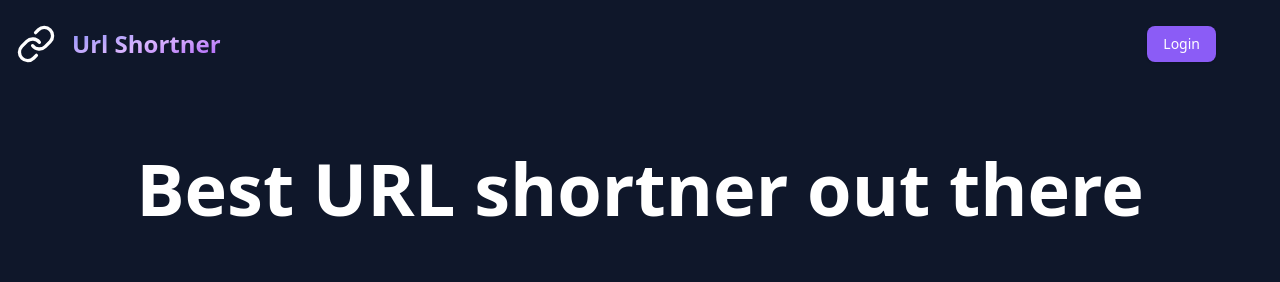
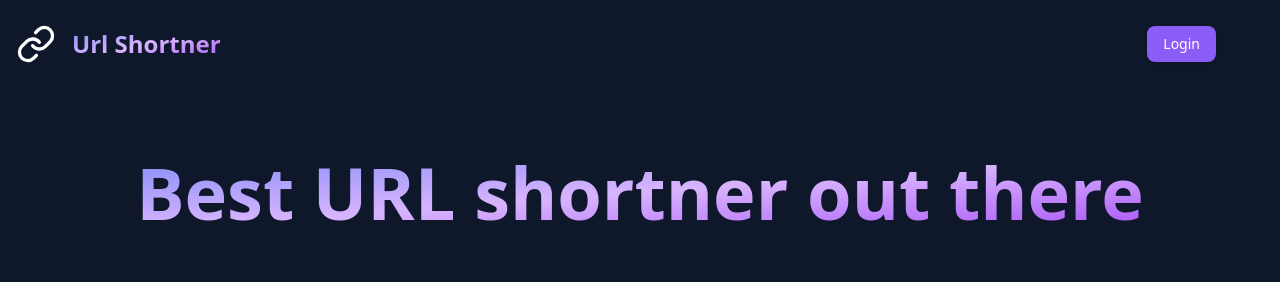
Before and after one commit to mehul-anand/urlShortner, a React (Vite) app in the folder client/: page / in a window 1280 px wide. Shown: the top 282 px of the page. Built offline with nearby package versions, Linux system fonts and the light colour scheme; no server answers.

Commit message:
gradient texts

```diff
--- a/client/src/pages/Dashboard.jsx
+++ b/client/src/pages/Dashboard.jsx
@@ -62,7 +62,7 @@ const Dashboard = () => {
         </Card>
       </div>
       <div className="flex justify-between">
-        <h1 className="text-4xl font-extrabold">My Links</h1>
+        <h1 className="text-3xl font-extrabold gradient-text p-2">My Links</h1>
         <Button>Create Link</Button>
       </div>
       <div className="relative">
--- a/client/src/pages/Landing.jsx
+++ b/client/src/pages/Landing.jsx
@@ -17,7 +17,7 @@ const Landing = () => {
   };
   return (
     <div className="flex flex-col items-center px-3">
-      <h2 className="m-10 sm:my-16 text-3xl sm:text-6xl lg:text-7xl text-white text-center font-extrabold">
+      <h2 className="m-10 sm:my-16 text-3xl sm:text-6xl lg:text-7xl gradient-text text-center font-extrabold">
         Best URL shortner out there
       </h2>
       <form
```
